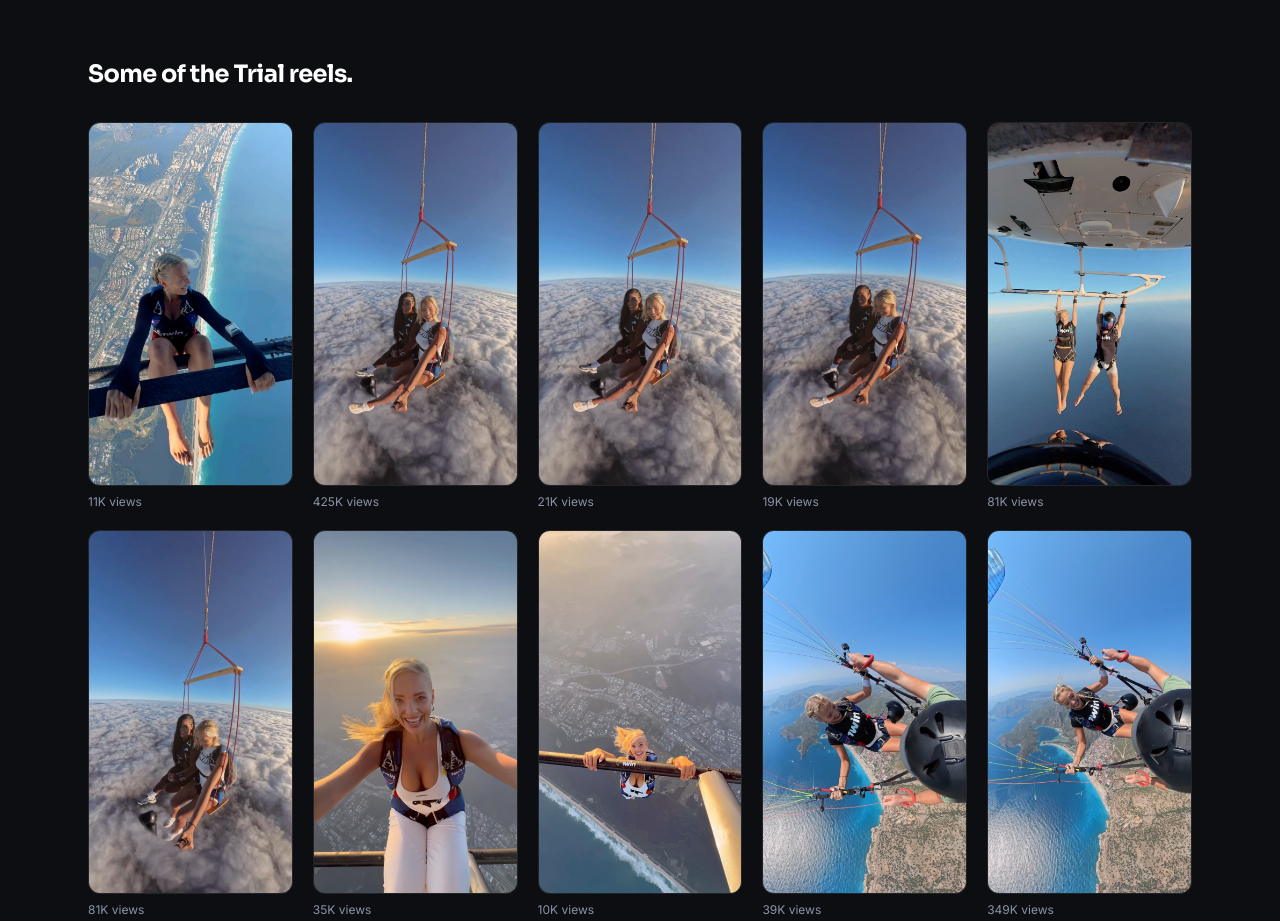
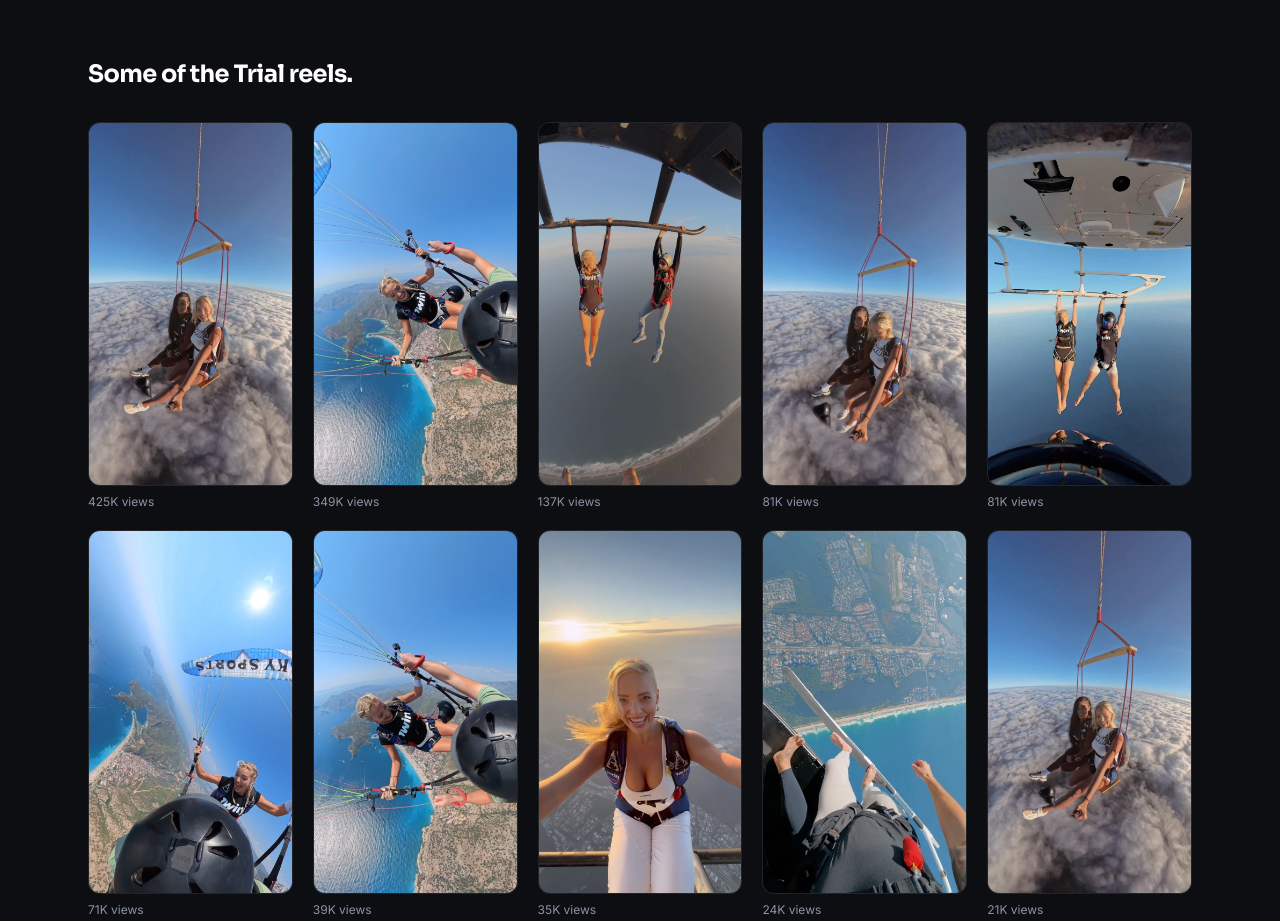
Before and after one commit to callie-rounds-media/1win-recap-month-two, a plain HTML site: page index.html in a window 1280 px wide. Shown: the part 1780-2701 px from the top of the page. Drawn offline with nearby package versions, Linux system fonts and the light colour scheme.

Commit message:
sort trials by views desc
Co-Authored-By: Claude Fable 5 <noreply@anthropic.com>
Claude-Session: https://claude.ai/code/session_01Tn4FA8ghPfExn3Q1zK1k7T

```diff
--- a/index.html
+++ b/index.html
@@ -222,7 +222,7 @@ document.getElementById("m1Grid").innerHTML = RECAP.monthOne.map(tileHTML).join(
 /* ---- trial reel tiles: cover linked to the reel, views in small letters ---- */
 const fmtViews = v => v == null ? "views being confirmed"
   : (v >= 1e6 ? (Math.round(v / 1e5) / 10) + "M views" : Math.round(v / 1e3) + "K views");
-document.getElementById("trialGrid").innerHTML = RECAP.trials.map((t, i) => {
+document.getElementById("trialGrid").innerHTML = RECAP.trials.slice().sort((a, b) => (b.views || 0) - (a.views || 0)).map((t, i) => {
   const href = `https://www.instagram.com/reel/${t.code}/`;
   const media = t.cover
     ? `<a href="${href}" target="_blank" rel="noopener"><img src="assets/${t.cover}" alt=""></a>`
```
